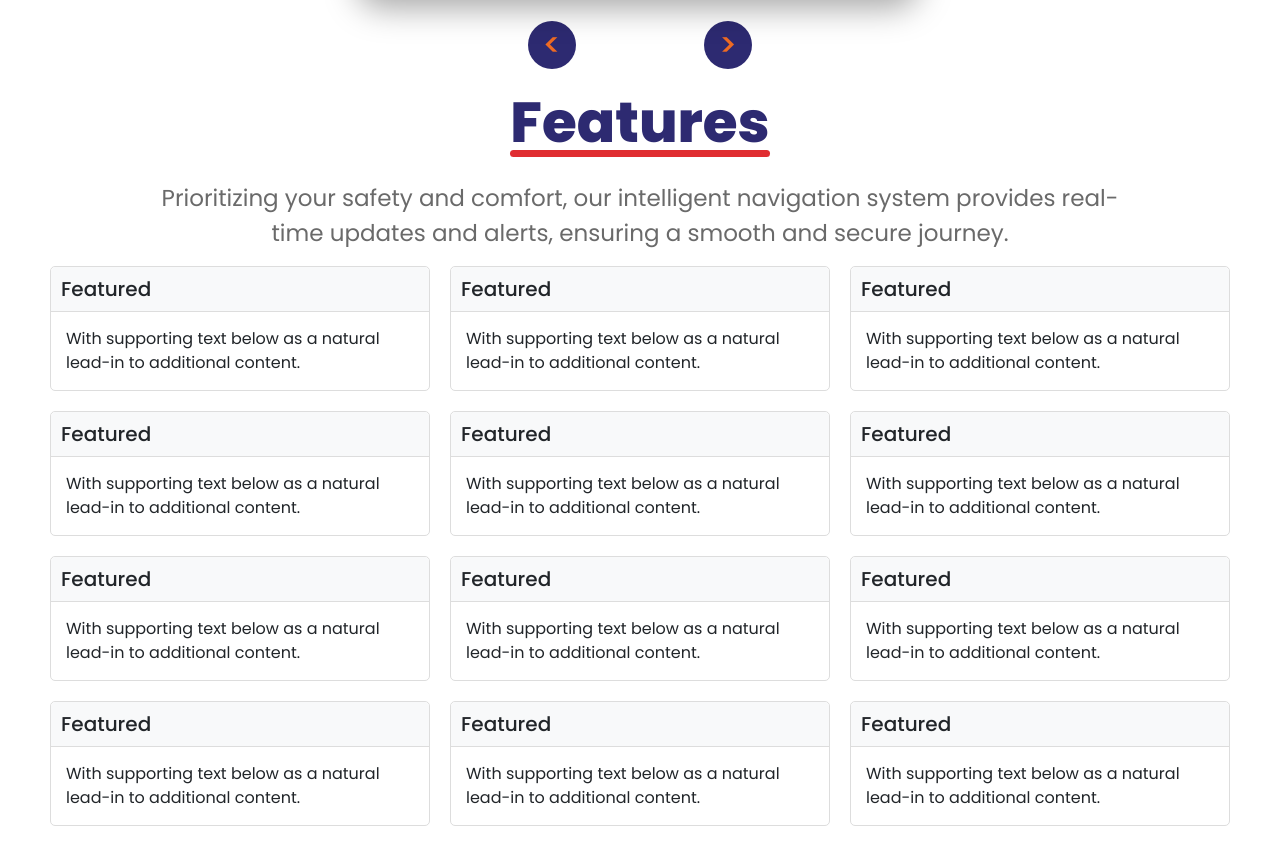
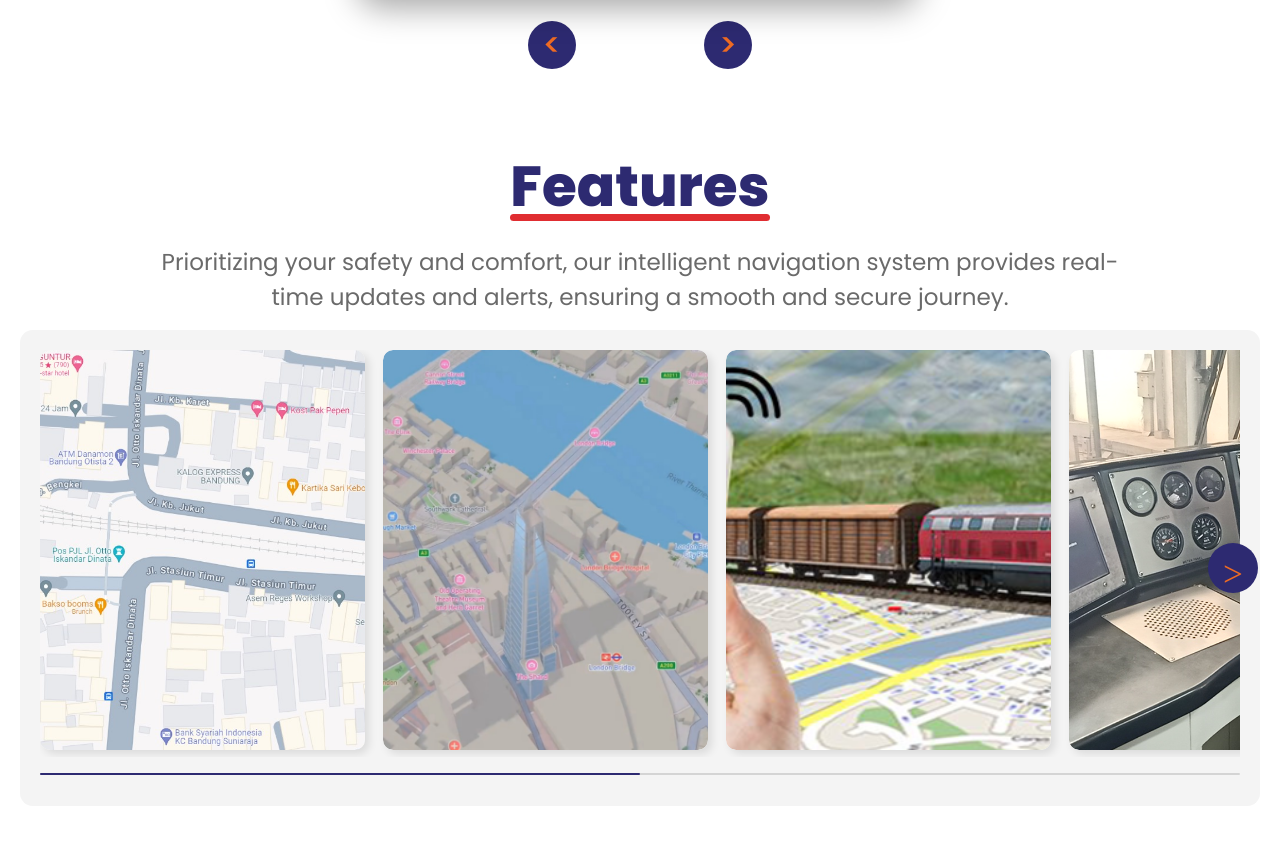
Before and after one commit to inggityeira/NavigasiKeretaApi, a plain HTML site: page index.html in a window 1280 px wide. Shown: the part 2018-2864 px from the top of the page. Drawn offline with nearby package versions, Linux system fonts and the light colour scheme.

Commit message:
Features Done

```diff
--- a/index.html
+++ b/index.html
@@ -15,6 +15,7 @@
     <link rel="preconnect" href="https://fonts.gstatic.com" crossorigin />
     <link href="https://fonts.googleapis.com/css2?family=Poppins:ital,wght@0,100;0,200;0,300;0,400;0,500;0,600;0,700;0,800;0,900;1,100;1,200;1,300;1,400;1,500;1,600;1,700;1,800;1,900&display=swap" rel="stylesheet" />
     <link href="https://cdn.jsdelivr.net/npm/bootstrap@5.3.2/dist/css/bootstrap.min.css" rel="stylesheet" integrity="sha384-T3c6CoIi6uLrA9TneNEoa7RxnatzjcDSCmG1MXxSR1GAsXEV/Dwwykc2MPK8M2HN" crossorigin="anonymous" />
+    <link rel="stylesheet" href="https://fonts.googleapis.com/css2?family=Material+Symbols+Rounded:opsz,wght,FILL,GRAF@48,400,0,0">
     <link rel="stylesheet" href="style.css" />
 
     <title>Navigasi Kereta Api</title>
@@ -93,94 +94,89 @@
           <p>Prioritizing your safety and comfort, our intelligent navigation system provides real-time updates and alerts, ensuring a smooth and secure journey.</p>
         </div>
 
-        <div class="featuresCard">
-          <div class="card-row">
-            <div class="card">
-              <h5 class="card-header">Featured</h5>
-              <div class="card-body">
-                <p class="card-text">With supporting text below as a natural lead-in to additional content.</p>
+        <div class="container">
+          <div class="slider-wrapper">
+            <button id="prev-slide" class="slide-button material-symbols-rounded"><</button>
+
+            <div class="image-list">
+              <div class="box">
+                <img src="img/fit/img1.jpg" alt="">
+                <div class="overlay">
+                  <h3>Map 2D</h3>
+                  <p>Lorem ipsum dolor sit amet consectetur adipisicing elit. Voluptates maxime necessitatibus corrupti quas, voluptas facere sequi id laboriosam praesentium corporis excepturi sit cumque minus alias sed natus in architecto aut!</p>
                 </div>
               </div>
-            <div class="card">
-              <h5 class="card-header">Featured</h5>
-              <div class="card-body">
-                <p class="card-text">With supporting text below as a natural lead-in to additional content.</p>
+              <div class="box">
+                <img src="img/fit/img2.jpg" alt="">
+                <div class="overlay">
+                  <h3>Map 3D</h3>
+                  <p>Lorem ipsum dolor sit amet consectetur adipisicing elit. Voluptates maxime necessitatibus corrupti quas, voluptas facere sequi id laboriosam praesentium corporis excepturi sit cumque minus alias sed natus in architecto aut!</p>
                 </div>
               </div>
-            <div class="card">
-              <h5 class="card-header">Featured</h5>
-              <div class="card-body">
-                <p class="card-text">With supporting text below as a natural lead-in to additional content.</p>
+              <div class="box">
+                <img src="img/fit/img3.png" alt="">
+                <div class="overlay">
+                  <h3>GPS Realtime</h3>
+                  <p>Lorem ipsum dolor sit amet consectetur adipisicing elit. Voluptates maxime necessitatibus corrupti quas, voluptas facere sequi id laboriosam praesentium corporis excepturi sit cumque minus alias sed natus in architecto aut!</p>
+                </div>
+              </div>
+              <div class="box">
+                <img src="img/fit/img4.jpg" alt="">
+                <div class="overlay">
+                  <h3>Speed Train</h3>
+                  <p>Lorem ipsum dolor sit amet consectetur adipisicing elit. Voluptates maxime necessitatibus corrupti quas, voluptas facere sequi id laboriosam praesentium corporis excepturi sit cumque minus alias sed natus in architecto aut!</p>
+                </div>
+              </div>
+              <div class="box">
+                <img src="img/fit/img5.jpg" alt="">
+                <div class="overlay">
+                  <h3>Station</h3>
+                  <p>Lorem ipsum dolor sit amet consectetur adipisicing elit. Voluptates maxime necessitatibus corrupti quas, voluptas facere sequi id laboriosam praesentium corporis excepturi sit cumque minus alias sed natus in architecto aut!</p>
+                </div>
+              </div>
+              <div class="box">
+                <img src="img/fit/img6.jpeg" alt="">
+                <div class="overlay">
+                  <h3>Approaching</h3>
+                  <p>Lorem ipsum dolor sit amet consectetur adipisicing elit. Voluptates maxime necessitatibus corrupti quas, voluptas facere sequi id laboriosam praesentium corporis excepturi sit cumque minus alias sed natus in architecto aut!</p>
+                </div>
+              </div>
+              <div class="box">
+                <img src="img/fit/img7.jpg" alt="">
+                <div class="overlay">
+                  <h3>Prediction</h3>
+                  <p>Lorem ipsum dolor sit amet consectetur adipisicing elit. Voluptates maxime necessitatibus corrupti quas, voluptas facere sequi id laboriosam praesentium corporis excepturi sit cumque minus alias sed natus in architecto aut!</p>
+                </div>
+              </div>
+              <div class="box">
+                <img src="img/fit/img8.jpg" alt="">
+                <div class="overlay">
+                  <h3>TCPA & Break</h3>
+                  <p>Lorem ipsum dolor sit amet consectetur adipisicing elit. Voluptates maxime necessitatibus corrupti quas, voluptas facere sequi id laboriosam praesentium corporis excepturi sit cumque minus alias sed natus in architecto aut!</p>
+                </div>
+              </div>
+              <div class="box">
+                <img src="img/fit/img9.jpg" alt="">
+                <div class="overlay">
+                  <h3>Warning</h3>
+                  <p>Lorem ipsum dolor sit amet consectetur adipisicing elit. Voluptates maxime necessitatibus corrupti quas, voluptas facere sequi id laboriosam praesentium corporis excepturi sit cumque minus alias sed natus in architecto aut!</p>
                 </div>
               </div>
             </div>
 
-          <div class="card-row">
-            <div class="card">
-              <h5 class="card-header">Featured</h5>
-              <div class="card-body">
-                <p class="card-text">With supporting text below as a natural lead-in to additional content.</p>
+            <button id="next-slide" class="slide-button material-symbols-rounded">></button>
+
           </div>
-            </div>
-            <div class="card">
-              <h5 class="card-header">Featured</h5>
-              <div class="card-body">
-                <p class="card-text">With supporting text below as a natural lead-in to additional content.</p>
-              </div>
-            </div>
-            <div class="card">
-              <h5 class="card-header">Featured</h5>
-              <div class="card-body">
-                <p class="card-text">With supporting text below as a natural lead-in to additional content.</p>
-              </div>
-            </div>
-          </div>
-
-          <div class="card-row">
-            <div class="card">
-              <h5 class="card-header">Featured</h5>
-              <div class="card-body">
-                <p class="card-text">With supporting text below as a natural lead-in to additional content.</p>
-              </div>
-            </div>
-            <div class="card">
-              <h5 class="card-header">Featured</h5>
-              <div class="card-body">
-                <p class="card-text">With supporting text below as a natural lead-in to additional content.</p>
-              </div>
-            </div>
-            <div class="card">
-              <h5 class="card-header">Featured</h5>
-              <div class="card-body">
-                <p class="card-text">With supporting text below as a natural lead-in to additional content.</p>
-              </div>
-            </div>
-          </div>
-
-          <div class="card-row">
-            <div class="card">
-              <h5 class="card-header">Featured</h5>
-              <div class="card-body">
-                <p class="card-text">With supporting text below as a natural lead-in to additional content.</p>
-              </div>
-            </div>
-            <div class="card">
-              <h5 class="card-header">Featured</h5>
-              <div class="card-body">
-                <p class="card-text">With supporting text below as a natural lead-in to additional content.</p>
-              </div>
-            </div>
-            <div class="card">
-              <h5 class="card-header">Featured</h5>
-              <div class="card-body">
-                <p class="card-text">With supporting text below as a natural lead-in to additional content.</p>
-              </div>
+          <div class="slider-scrollbar">
+            <div class="scrollbar-track">
+              <div class="scrollbar-thumb">
               </div>
             </div>
           </div>
         </div>
     </div>
 
+    <script src="js/features.js"></script>
     <script src="js/carousel.js"></script>
     <script src="js/scroll.js"></script>
     <script src="js/toggle.js"></script>
--- a/style.css
+++ b/style.css
@@ -399,6 +399,7 @@ body a {
 /* Section Features */
 .features {
   padding: 20px;
+  margin-top: 4rem;
 }
 
 .features .text-center p {
@@ -413,44 +414,162 @@ body a {
   margin-right: auto;
 }
 
-.featContainers {
-  max-width: 1200px;
-  margin: 0 auto;
+.container {
+  max-width: 100vw;
+  display: flex;
+  flex-direction: column;
+  align-items: center;
+  min-height: 400px;
+  background-color: #F4F4F4;
+  border-radius: 1vw;
+  overflow-x: hidden;
+  padding: 20px;
+  position: relative;
 }
 
-.text-center {
-  text-align: center;
+.slider-wrapper .slide-button {
+  position: absolute;
+  z-index: 2;
+  top: 50%;
+  height: 50px;
+  width: 50px;
+  color: #EE6B23;
+  border: none;
+  outline: none;
+  background: #2D2A71;
+  font-size: 2.2rem;
+  cursor: pointer;
+  border-radius: 50%;
+  transform: translateY(-50%);
 }
 
-.featuresCard {
-  display: flex;
-  flex-direction: column;
-  gap: 20px;
+.slider-wrapper .slide-button:hover{
+  background-color: #ee6b23;
+  color: #2D2A71;
 }
 
-.card-row {
-  display: flex;
-  justify-content: space-between;
+.slider-wrapper .slide-button#prev-slide{
+  left: 2px;
+  display: none;
 }
 
-.card {
-  flex: 1;
-  margin: 0 10px;
-  border: 1px solid #ddd;
-  border-radius: 5px;
+.slider-wrapper .slide-button#next-slide{
+  right: 2px;
 }
 
-.card-header {
-  background-color: #f8f9fa;
-  padding: 10px;
-  border-bottom: 1px solid #ddd;
-  font-size: 1.25rem;
+.slider-wrapper {
+  width: 100%;
+  overflow-x: auto;
+  scrollbar-width: none;
+  margin-bottom: 5px;
 }
 
-.card-body {
-  padding: 15px;
+.slider-wrapper::-webkit-scrollbar {
+  display: none;
 }
 
-.card-text {
-  margin: 0;
+.image-list {
+  display: inline-flex;
+  gap: 18px;
 }
+
+.box {
+  flex: 0 0 auto;
+  border-radius: 10px;
+  position: relative;
+  overflow: hidden;
+  width: 325px;
+  height: 400px;
+  box-shadow: 4px 4px 8px rgba(0, 0, 0, 0.1);
+}
+
+.box img {
+  width: 100%;
+  height: 100%;
+  object-fit: cover;
+  border-radius: 10px;
+  display: block;
+  transition: transform 0.5s;
+}
+
+.overlay {
+  height: 0;
+  width: 100%;
+  background: linear-gradient(transparent, white 58%);
+  border-radius: 10px;
+  position: absolute;
+  left: 0;
+  bottom: 0;
+  overflow: hidden;
+  display: flex;
+  align-items: center;
+  justify-content: center;
+  flex-direction: column;
+  padding: 0 20px;
+  text-align: center;
+  font-size: 14px;
+  transition: height 0.5s;
+}
+
+.overlay h3 {
+  font-weight: 500;
+  margin-bottom: 5px;
+  margin-top: 80%;
+  font-size: 30px;
+  letter-spacing: 2px;
+}
+
+.overlay p {
+  text-align: justify;
+}
+
+.boxLhover img {
+  transform: scale(1.2);
+}
+
+.box:hover .overlay {
+  height: 100%;
+}
+
+.container .slider-scrollbar {
+  height: 24px;
+  width: 100%;
+  display: flex;
+  align-items: center;
+}
+
+.slider-scrollbar .scrollbar-track{
+  height: 2px;
+  width: 100%;
+  background: #8787874a;
+  position: relative;
+  border-radius: 4px;
+}
+
+.slider-scrollbar:hover .scrollbar-track{
+  height: 4px;
+}
+
+.slider-scrollbar .scrollbar-thumb{
+  position: absolute;
+  height: 100%;
+  width: 50%;
+  background: #2D2A71;
+  border-radius: inherit;
+  cursor: grab;
+}
+
+.slider-scrollbar .scrollbar-thumb:active{
+  cursor: grabbing;
+  height: 8px;
+  top: -2px;
+}
+
+.slider-scrollbar .scrollbar-thumb::after{
+  content: "";
+  position: absolute;
+  left: 0;
+  right: 0;
+  top: -10px;
+  bottom: -10px;
+}
```
Also changed, not shown: js/features.js (added, +59 -0 lines), img/fit/img1.jpg (added), img/fit/img2.jpg (added), img/fit/img3.png (added), img/fit/img4.jpg (added), img/fit/img5.jpg (added), img/fit/img6.jpeg (added), img/fit/img7.jpg (added), img/fit/img8.jpg (added), img/fit/img9.jpg (added). Lines whose indentation alone changed are shown as unchanged.
